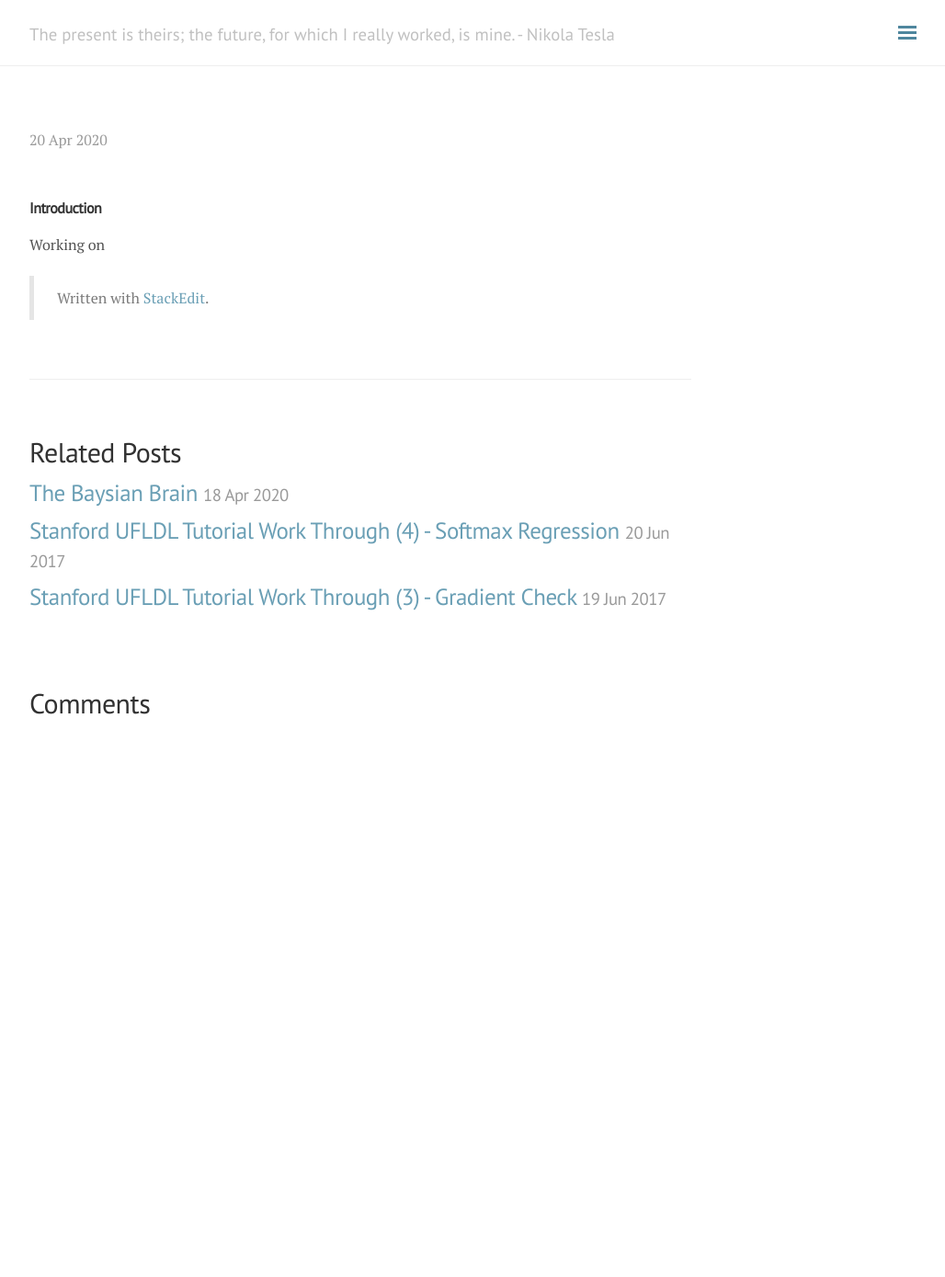
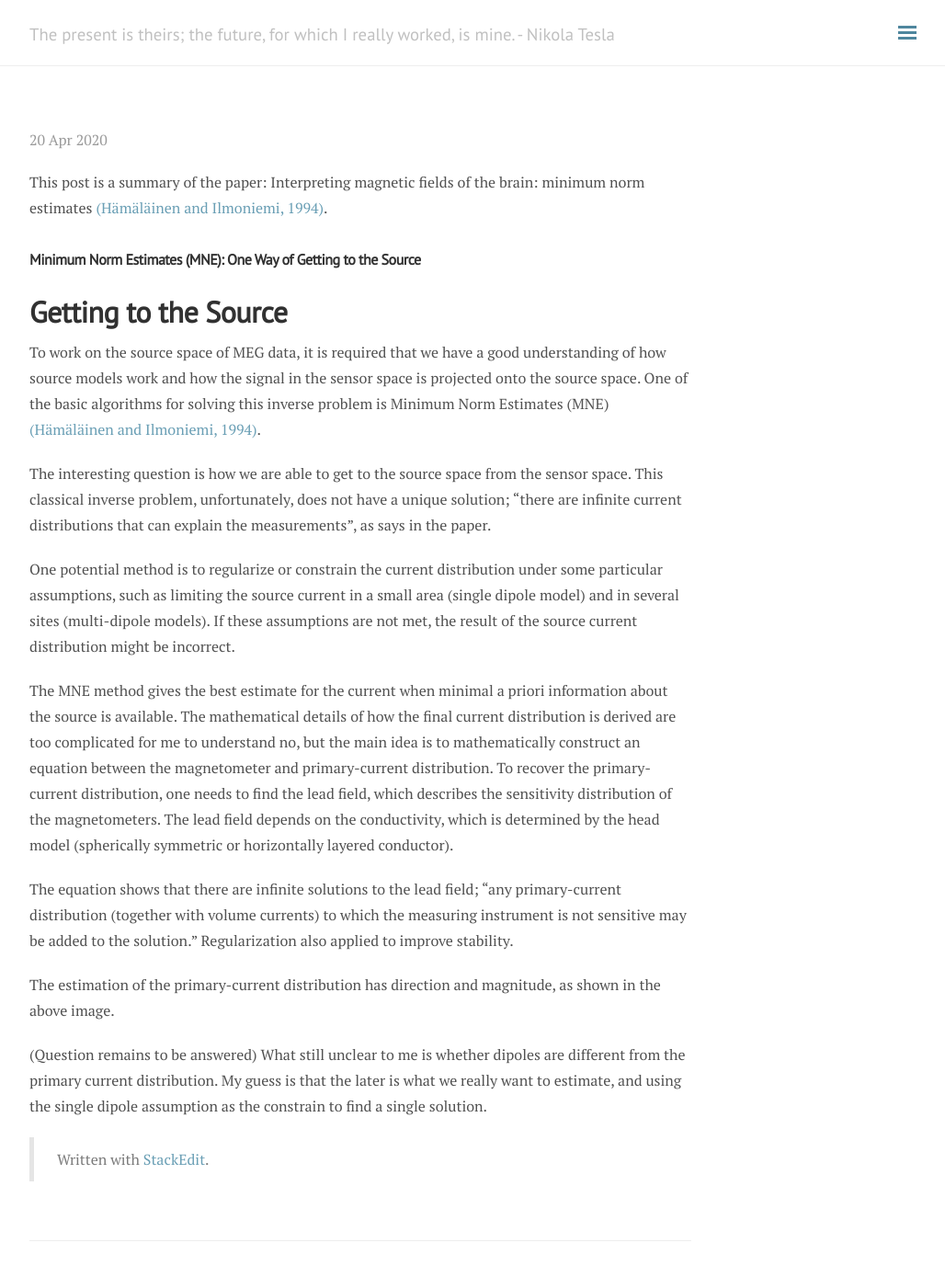
Before and after one commit to andylikescodes/andylikescodes.github.io, a Jekyll site: the page built from _posts/2020-04-19-Minimum-Norm-Estimates.md, in a window 1280 px wide and 1400 px high. Shown: the top 1389 px of the window at 92% size, without its empty margins (248-1276 px from the left). Built offline with Jekyll 4.4.1, drawn with Linux system fonts in a browser that asks for light colours; nearby versions of some CDN libraries; our own code applies the rules of GitHub Pages for plain Markdown files; comment, search, counter and statistics services are not loaded.

Commit message:
_posts/2020-04-19-Minimum-Norm-Estimates.md updated from https://stackedit.io/

```diff
--- a/_posts/2020-04-19-Minimum-Norm-Estimates.md
+++ b/_posts/2020-04-19-Minimum-Norm-Estimates.md
@@ -5,13 +5,29 @@ tag: [Paper Review]
 category: Brain
 ---
 
+This post is a summary of the paper: Interpreting magnetic fields of the brain: minimum norm estimates [(Hämäläinen and Ilmoniemi, 1994)](https://www.zotero.org/google-docs/?jt8HpZ).
+### Minimum Norm Estimates (MNE): One Way of Getting to the Source
+# Getting to the Source
 
-### Introduction
-Working on
+To work on the source space of MEG data, it is required that we have a good understanding of how source models work and how the signal in the sensor space is projected onto the source space. One of the basic algorithms for solving this inverse problem is Minimum Norm Estimates (MNE) [(Hämäläinen and Ilmoniemi, 1994)](https://www.zotero.org/google-docs/?1psagd).
+
+The interesting question is how we are able to get to the source space from the sensor space. This classical inverse problem, unfortunately, does not have a unique solution; “there are infinite current distributions that can explain the measurements”, as says in the paper.
+
+One potential method is to regularize or constrain the current distribution under some particular assumptions, such as limiting the source current in a small area (single dipole model) and in several sites (multi-dipole models). If these assumptions are not met, the result of the source current distribution might be incorrect.
+
+The MNE method gives the best estimate for the current when minimal a priori information about the source is available. The mathematical details of how the final current distribution is derived are too complicated for me to understand no, but the main idea is to mathematically construct an equation between the magnetometer and primary-current distribution. To recover the primary-current distribution, one needs to find the lead field, which describes the sensitivity distribution of the magnetometers. The lead field depends on the conductivity, which is determined by the head model (spherically symmetric or horizontally layered conductor).
+
+The equation shows that there are infinite solutions to the lead field; “any primary-current distribution (together with volume currents) to which the measuring instrument is not sensitive may be added to the solution.” Regularization also applied to improve stability.
+
+
+
+The estimation of the primary-current distribution has direction and magnitude, as shown in the above image.
+
+(Question remains to be answered) What still unclear to me is whether dipoles are different from the primary current distribution. My guess is that the later is what we really want to estimate, and using the single dipole assumption as the constrain to find a single solution.
 
 
 > Written with [StackEdit](https://stackedit.io/).
 <!--stackedit_data:
-eyJoaXN0b3J5IjpbMzA4MTQyODk0LC0xODAyNDI3NTM5LDE2MT
-kwNDEyOTVdfQ==
+eyJoaXN0b3J5IjpbMTA0NDQ4ODk4MSwzMDgxNDI4OTQsLTE4MD
+I0Mjc1MzksMTYxOTA0MTI5NV19
 -->
```
